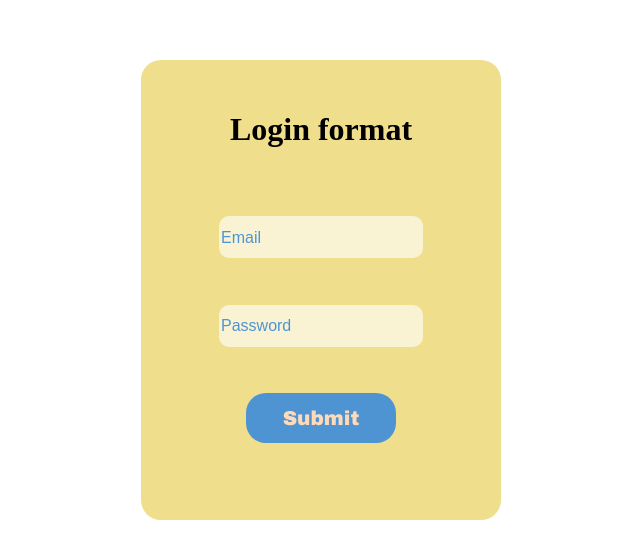
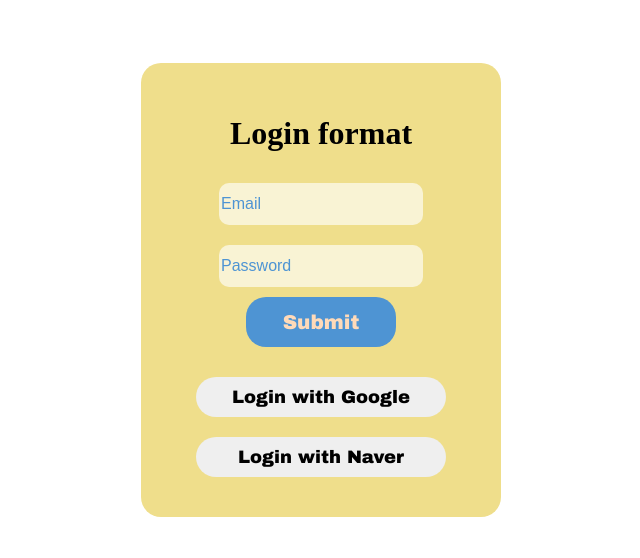
Before and after one commit to millwheel/oauth-login-test, a React (Create React App) app in the folder v1-spring-boot/login-front/: page /login in a window 1280 px wide. Shown: the part 118-676 px from the top of the page, without its empty margins (319-959 px from the left). Built offline with nearby package versions, Linux system fonts and the light colour scheme; no server answers.

Commit message:
feat: Add oauth login button

```diff
--- a/v1-spring-boot/login-front/src/Join.js
+++ b/v1-spring-boot/login-front/src/Join.js
@@ -73,6 +73,10 @@ function Join() {
             Submit
           </button>
         </form>
+        <div className="oauth2_container">
+          <button className="oauth2_button">SignUp with Google</button>
+          <button className="oauth2_button">SignUp with Naver</button>
+        </div>
       </div>
     </div>
   );
--- a/v1-spring-boot/login-front/src/Login.js
+++ b/v1-spring-boot/login-front/src/Login.js
@@ -9,7 +9,7 @@ function Login({ setIsAuthenticated }) {
   const [error, setError] = useState("");
   const navigate = useNavigate();
 
-  const handleSubmit = async (e) => {
+  const handleEmailLogin = async (e) => {
     e.preventDefault();
     try {
       const response = await axios.post("http://localhost:8080/login", {
@@ -28,12 +28,27 @@ function Login({ setIsAuthenticated }) {
     }
   };
 
+  const googleClientId = "YOUR_GOOGLE_CLIENT_ID";
+  const naverClientId = "YOUR_NAVER_CLIENT_ID";
+  const naverRedirectUri = "YOUR_REDIRECT_URI";
+  const googleRedirectUri = "YOUR_REDIRECT_URI";
+
+  const handleGoogleLogin = () => {
+    const googleAuthUrl = `https://accounts.google.com/o/oauth2/auth?response_type=code&client_id=${googleClientId}&redirect_uri=${googleRedirectUri}&scope=profile%20email`;
+    window.location.href = googleAuthUrl;
+  };
+
+  const handleNaverLogin = () => {
+    const naverAuthUrl = `https://nid.naver.com/oauth2.0/authorize?response_type=code&client_id=${naverClientId}&redirect_uri=${naverRedirectUri}&state=RANDOM_STATE`;
+    window.location.href = naverAuthUrl;
+  };
+
   return (
     <div className="frame">
       <div className="container">
         <h1>Login format</h1>
         {error && <p style={{ color: "red" }}>{error}</p>}
-        <form onSubmit={handleSubmit}>
+        <form onSubmit={handleEmailLogin}>
           <input
             type="email"
             placeholder="Email"
@@ -52,6 +67,14 @@ function Login({ setIsAuthenticated }) {
             Submit
           </button>
         </form>
+        <div className="oauth2_container">
+          <button onClick={handleGoogleLogin} className="oauth2_button">
+            Login with Google
+          </button>
+          <button onClick={handleNaverLogin} className="oauth2_button">
+            Login with Naver
+          </button>
+        </div>
       </div>
     </div>
   );
--- a/v1-spring-boot/login-front/src/styles.css
+++ b/v1-spring-boot/login-front/src/styles.css
@@ -94,7 +94,6 @@ button{
 .container{
     border-radius: 20px;
     width: 300px;
-    height: 400px;
     display: flex;
     flex-direction: column;
     justify-content: space-evenly;
@@ -104,7 +103,6 @@ button{
 }
 
 .container form{
-    height: 100%;
     display: flex;
     flex-direction: column;
     justify-content: space-evenly;
@@ -112,6 +110,7 @@ button{
 }
 
 input{
+    margin: 10px;
     background-color: rgba(255, 255, 255, 0.63);
     border: none;
     border-radius: 10px;
@@ -124,3 +123,22 @@ input::placeholder {
     color: #4e94d3;
     font-size: 16px;
 }
+
+.oauth2_container{
+    margin-top: 20px;
+    display: flex;
+    flex-direction: column;
+    justify-content: space-evenly;
+    align-items: center;
+}
+
+.oauth2_button{
+    font-size: 18px;
+    margin: 10px;
+    width: 250px;
+    height: 40px;
+}
+
+.oauth2_button:hover{
+    cursor: pointer;
+}
```
